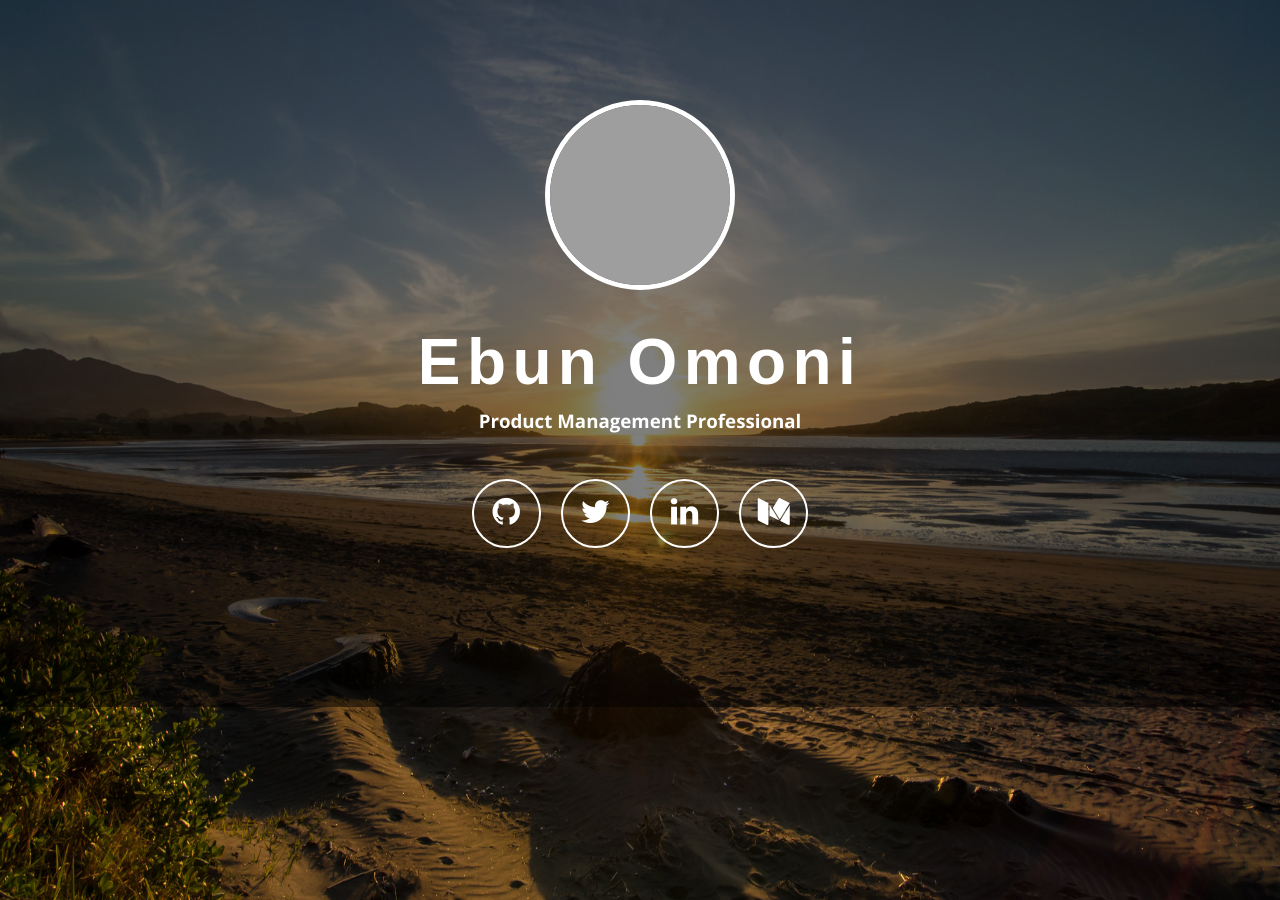
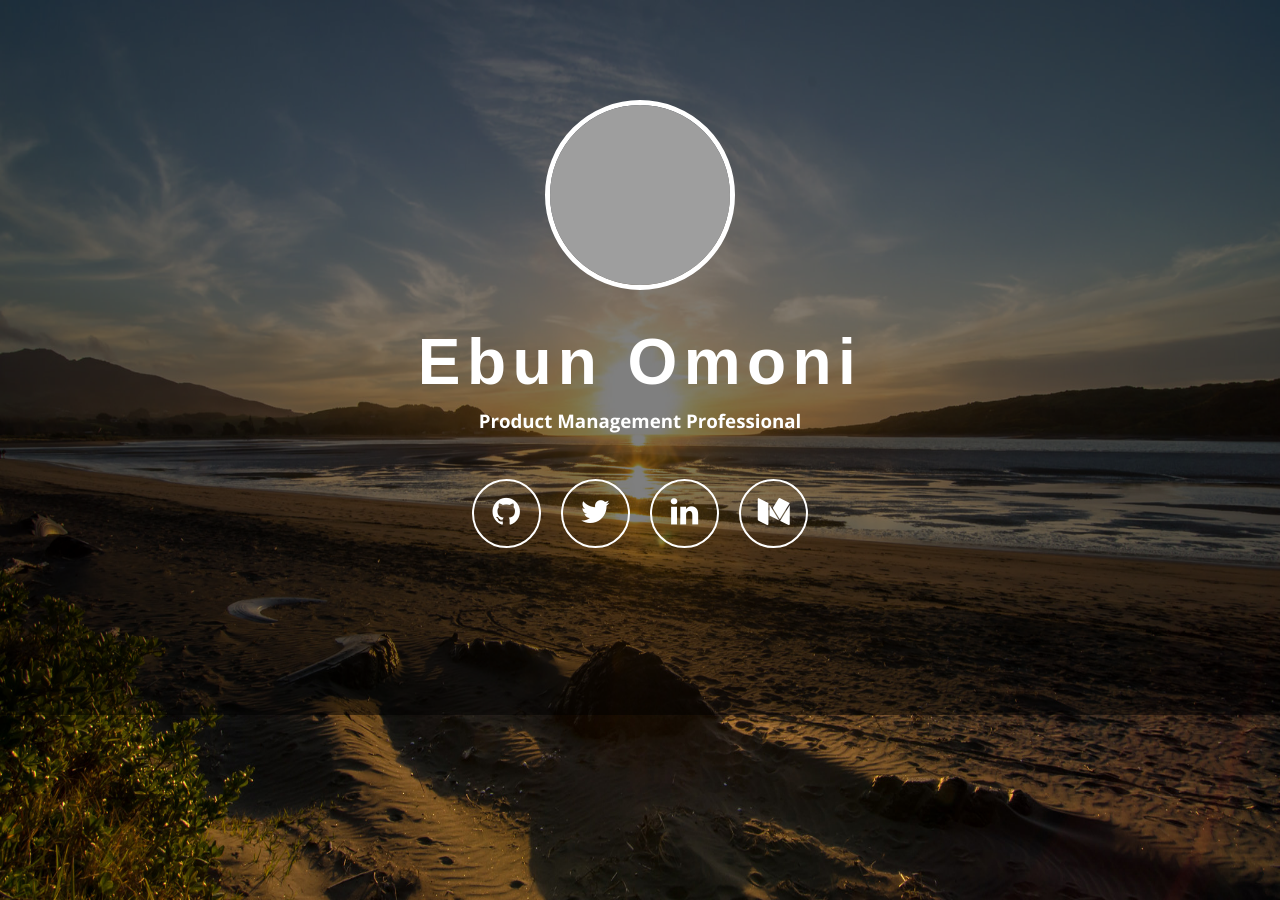
Before and after one commit to ebunomoni/ebunomoni.github.io, a Jekyll site: the page built from index.html, in a window 1280 px wide. Built offline with Jekyll 4.4.1, drawn with Linux system fonts in a browser that asks for light colours; nearby versions of some CDN libraries; grey boxes are pictures that could not be loaded.

Commit message:
Update front.css

```diff
--- a/css/front.css
+++ b/css/front.css
@@ -39,7 +39,7 @@ h3 {
 }
 .content {
     padding-top: 100px;
-    padding-bottom: 135px;
+    padding-bottom: 143px;
     background-color: rgba(0, 0, 0, 0.5);
     text-align: center;
 }
```
